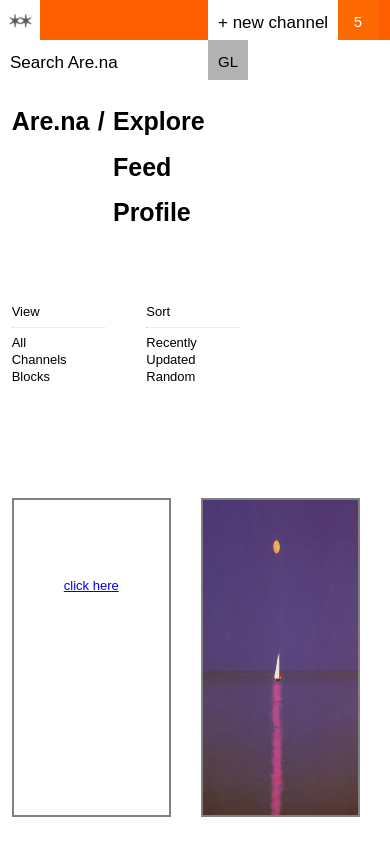
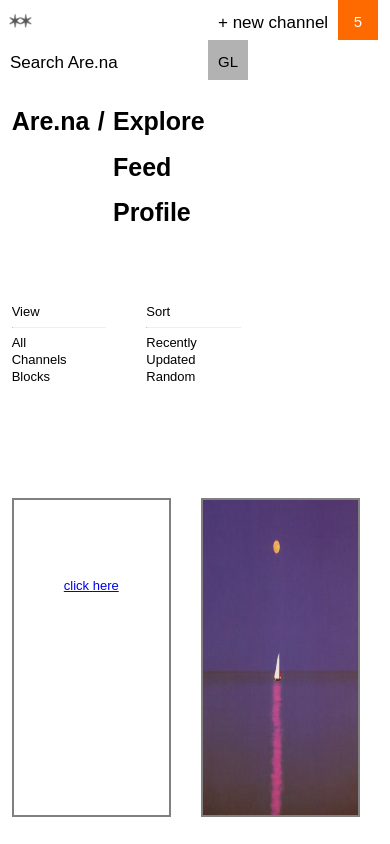
Before and after one commit to leeg827/oldleeg827.github.io, a plain HTML site: page firstlayout/index.html in a window 390 px wide. Shown: the top 844 px of the page. Drawn offline with Linux system fonts and the light colour scheme.

Commit message:
got rid of color on nav bars

```diff
--- a/firstlayout/css/style.css
+++ b/firstlayout/css/style.css
@@ -209,9 +209,6 @@ img{
 
 /* Tablet */
 @media (max-width:1024px) {
-    nav{
-        background-color:blue;
-    }
     #grid{
         margin-top:100px;
         margin-right:30px;
@@ -227,10 +224,6 @@ img{
 
 /* Mobile */
 @media (max-width:768px) {
-    nav{
-        background-color:rgb(255, 94, 0);
-    }
-
     #grid{
         margin-top:100px;
         margin-right:30px;
```
